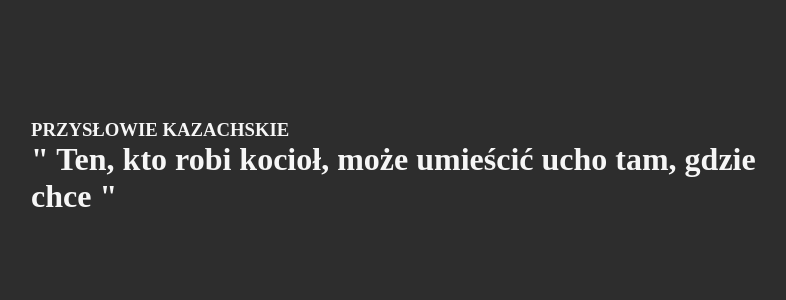
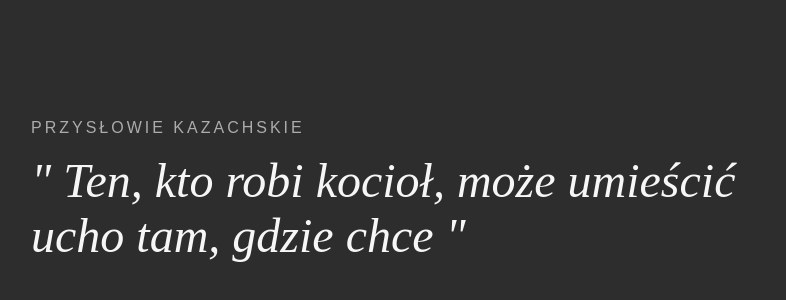
Before and after one commit to drillprop/wwhil, a React app: page / in a window 1280 px wide. Shown: the part 148-448 px from the top of the page, without its empty margins (225-1011 px from the left). Built offline with nearby package versions, Linux system fonts and the light colour scheme.

Commit message:
set font style, color, weight and size

```diff
--- a/src/components/Quote.js
+++ b/src/components/Quote.js
@@ -1,6 +1,7 @@
 import React from 'react';
 import styled from 'styled-components';
-import { dark, light } from '../utils/colors';
+import { dark, light, middle } from '../utils/colors';
+import { sansSerif } from '../utils/fonts';
 
 const Wrapper = styled.div`
   display: grid;
@@ -15,11 +16,20 @@ const StyledHeader = styled.header`
   grid-column: 2/5;
 `;
 const StyledH3 = styled.h3`
+  font-weight: 400;
+  font-size: 1em;
+  letter-spacing: 3px;
   margin: 0;
+  color: ${middle};
+  font-family: ${sansSerif};
   text-transform: uppercase;
+  margin-bottom: 1em;
 `;
 const StyledH1 = styled.h1`
   margin: 0;
+  font-size: 3em;
+  font-weight: 400;
+  font-style: italic;
 `;
 
 const Quote = () => {
```
